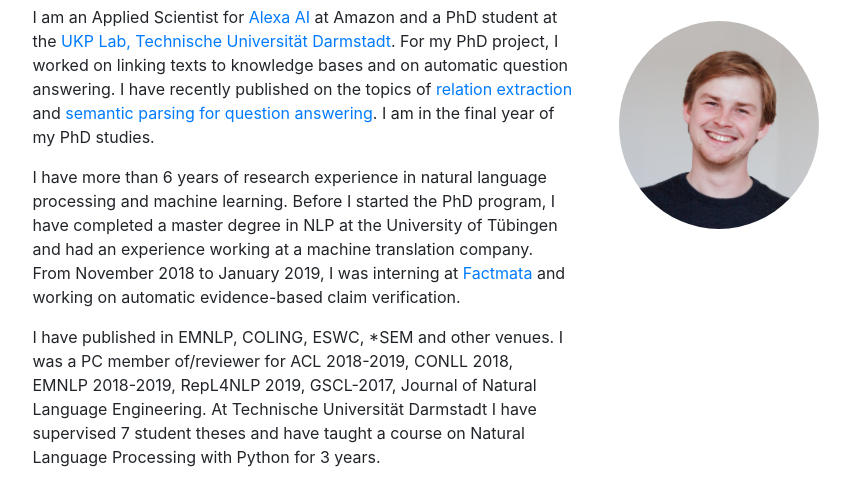
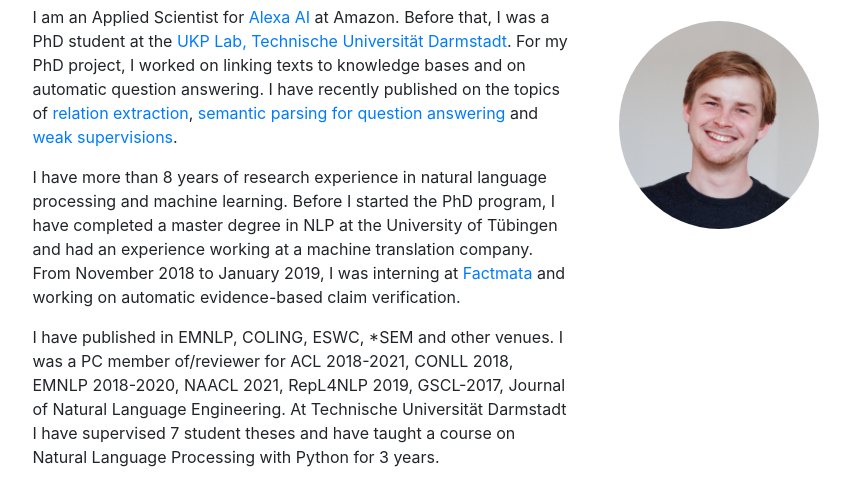
Before and after one commit to daniilsorokin/daniilsorokin.github.io, a plain HTML site: page index.html in a window 1280 px wide. Shown: the part 105-587 px from the top of the page, without its empty margins (195-1045 px from the left). Drawn offline with nearby package versions, Linux system fonts and the light colour scheme.

Commit message:
Update index.html with the latest invited talk info

```diff
--- a/index.html
+++ b/index.html
@@ -29,11 +29,11 @@
     </div>
     <div class="row justify-content-center">
         <div class="col-lg-6 col-md-8 col-sm-12 col-12">
-                    <p> I am an Applied Scientist for <a href="https://developer.amazon.com/en-US/alexa/science">Alexa AI</a> at Amazon and a PhD student at the <a href="https://www.informatik.tu-darmstadt.de/ukp/ukp_home/staff_ukp/detailseite_mitarbeiter_1_41984.en.jsp">UKP Lab, Technische Universität Darmstadt</a>.  For my PhD project, I worked on linking texts to knowledge bases and on automatic question answering.
-                        I have recently published on the topics of <a href="http://aclweb.org/anthology/D17-1188">relation extraction</a> and <a href="http://aclweb.org/anthology/C18-1280">semantic parsing for question answering</a>. I am in the final year of my PhD studies.</p>
-                    <p> I have more than 6 years of research experience in natural language processing and machine learning. Before I started the PhD program, I have completed a master degree in NLP at the University of Tübingen and had an experience working at a machine translation company.
+                    <p> I am an Applied Scientist for <a href="https://developer.amazon.com/en-US/alexa/science">Alexa AI</a> at Amazon. Before that, I was a PhD student at the <a href="https://www.informatik.tu-darmstadt.de/ukp/ukp_home/staff_ukp/detailseite_mitarbeiter_1_41984.en.jsp">UKP Lab, Technische Universität Darmstadt</a>.  For my PhD project, I worked on linking texts to knowledge bases and on automatic question answering.
+                        I have recently published on the topics of <a href="http://aclweb.org/anthology/D17-1188">relation extraction</a>, <a href="http://aclweb.org/anthology/C18-1280">semantic parsing for question answering</a> and <a href="https://www.aclweb.org/anthology/2020.coling-industry.2/">weak supervisions</a>.</p>
+                    <p> I have more than 8 years of research experience in natural language processing and machine learning. Before I started the PhD program, I have completed a master degree in NLP at the University of Tübingen and had an experience working at a machine translation company.
                         From November 2018 to January 2019, I was interning at <a href="https://factmata.com">Factmata</a> and working on automatic evidence-based claim verification.</p>
-                    <p> I have published in EMNLP, COLING, ESWC, *SEM and other venues. I was a PC member of/reviewer for ACL 2018-2019, CONLL 2018, EMNLP 2018-2019, RepL4NLP 2019, GSCL-2017, Journal of Natural Language Engineering.
+                    <p> I have published in EMNLP, COLING, ESWC, *SEM and other venues. I was a PC member of/reviewer for ACL 2018-2021, CONLL 2018, EMNLP 2018-2020, NAACL 2021, RepL4NLP 2019, GSCL-2017, Journal of Natural Language Engineering.
                         At Technische Universität Darmstadt I have supervised 7 student theses and have taught a course on Natural Language Processing with Python for 3 years. </p>
         </div>
         <div class="col-lg-3 col-md-4 col-sm-12 col-12">
@@ -57,6 +57,7 @@
                 </ul> -->
                 <h3>Past</h3>
                 <ul>
+                    <li>Invited talk at the Seminar on Advanced Topics in Big Data of the <a href="https://pure.royalholloway.ac.uk/portal/en/organisations/department-of-computer-science(23783e79-7f79-4a1f-9eb7-59deb4eb7152).html">Department of Computer Science</a> on "Leveraging User Paraphrasing Behavior In Dialog Systems To Automatically Collect Annotations For Long-Tail Utterances", January 2021, Royal Holloway University of London</li>
                     <li>Invited talk at <a href="https://www.cl.uzh.ch/de/news/Talk-by-Daniil-Sorokin-from-UKP-Lab,-TU-Darmstadt.html">the Institute for Computational Linguistics</a> on "Graph Neural Networks for Knowledge-Informed Natural Language Understanding", June 2019, University of Zurich</li>
                     <li>Leading the meeting on Building a Knowledge Base Question Answering Pipeline at <a href="https://www.meetup.com/London-Data-Science-Journal-Club/events/258141121/">the London Data Science Journal Club</a>, January 2019 (<a href="DS_GraphsQA_DataScienceJournalClub.pdf">slides</a>)</li>
                     <li>Invited talk at the NLP Seminar of the Department of Computing on "Encoding Knowledge with Graph Neural Networks", January 2019, Imperial College London (<a href="DS_GraphsQA_ImperialCollege.pdf">slides</a>)</li>
```
